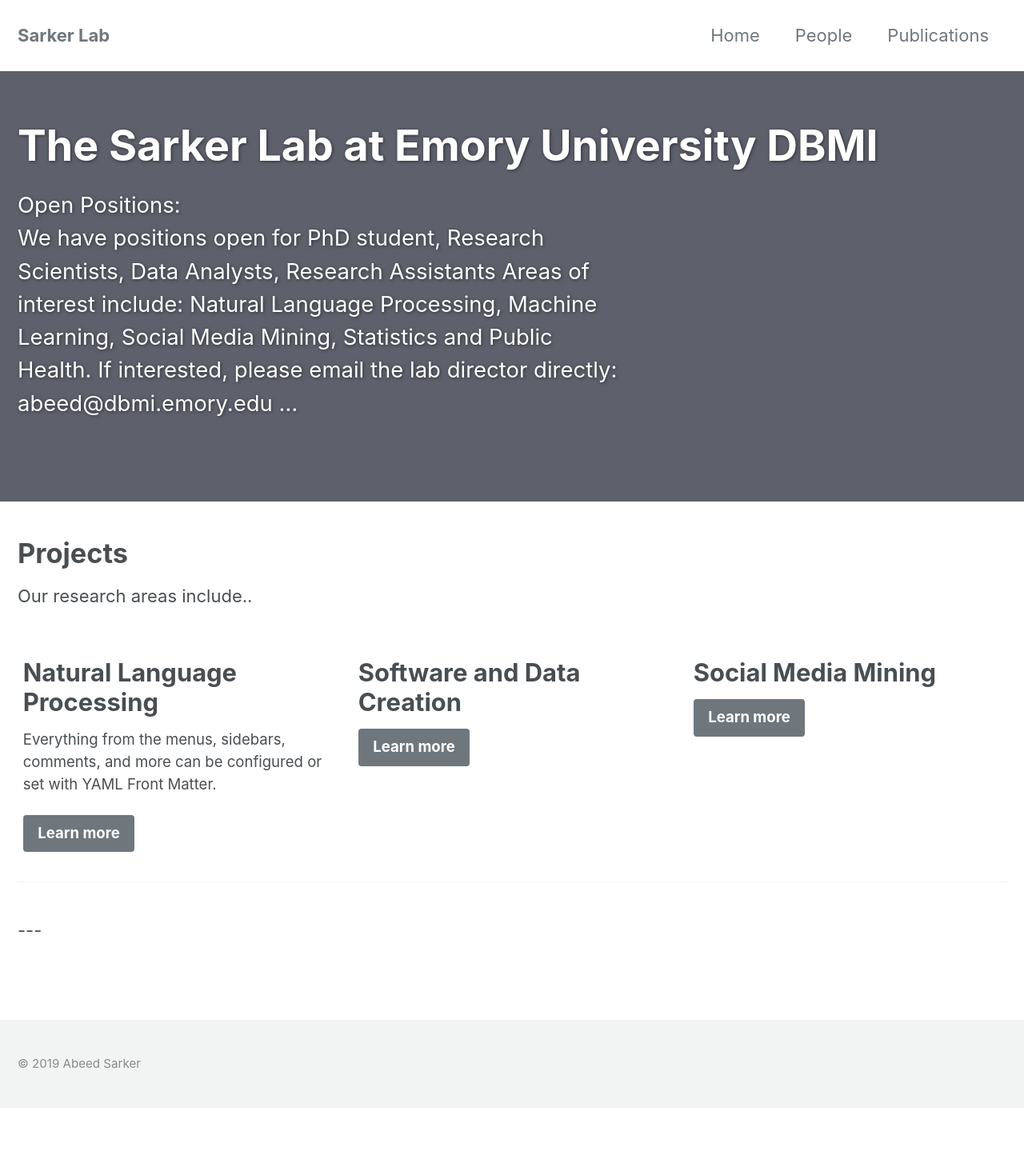
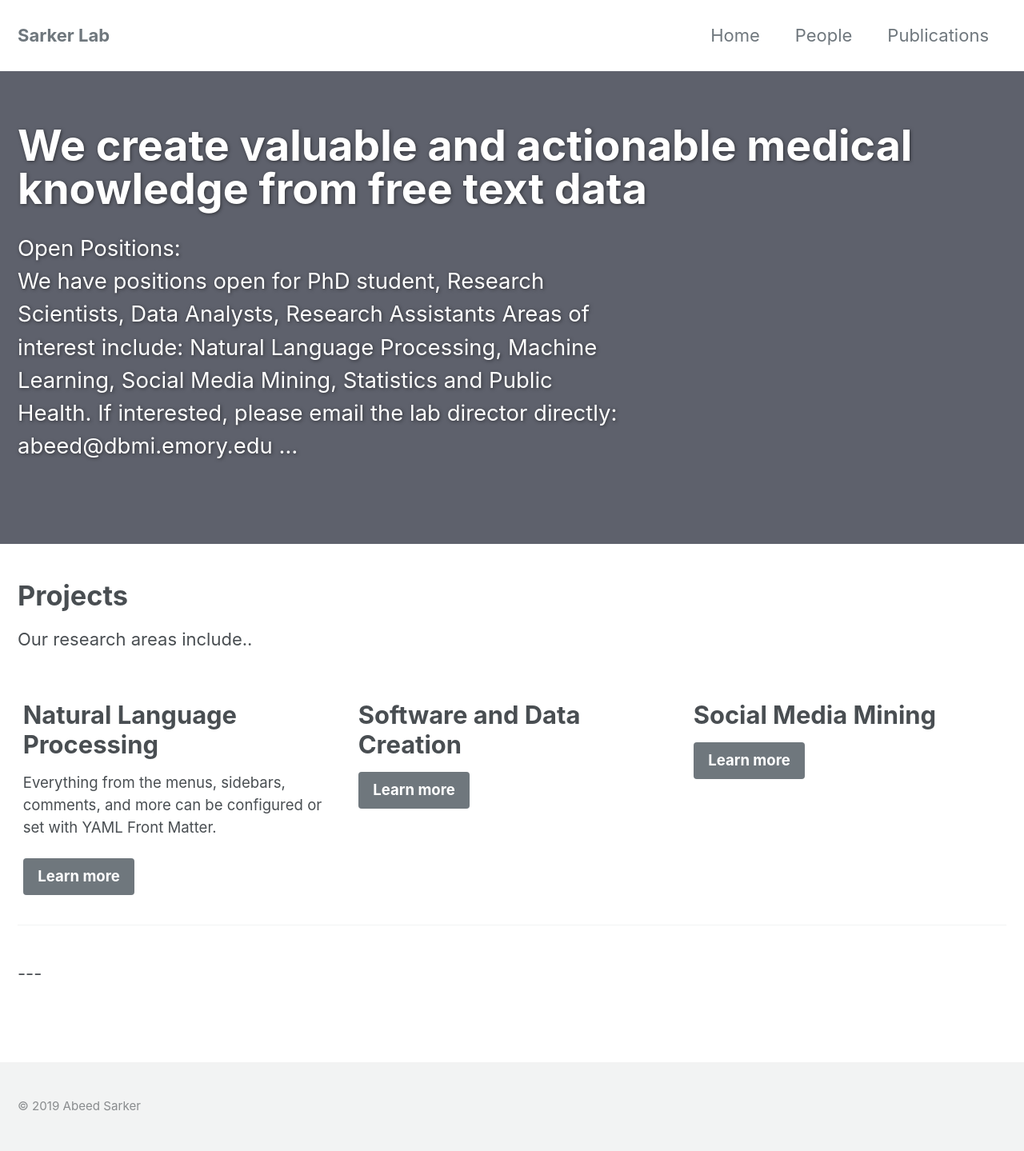
Before and after one commit to sarkerlab/Website, a Jekyll site: the page built from index.md, in a window 1280 px wide. Shown: the whole page at 80% size. Built offline with Jekyll 4.4.1, drawn with Linux system fonts in a browser that asks for light colours; cached includes are drawn as plain includes; nearby versions of some CDN libraries; before the commit the page ends 1385 px from its top, so only the background shows below that.

Commit message:
Update index.md

```diff
--- a/index.md
+++ b/index.md
@@ -1,5 +1,5 @@
 ---
-title: The Sarker Lab at Emory University DBMI
+title: We create valuable and actionable medical knowledge from free text data
 layout: splash
 permalink: /
 header:
```
